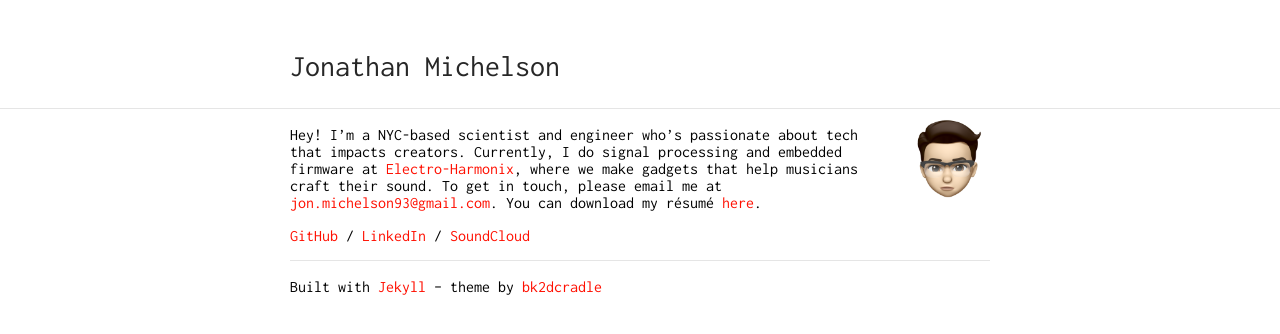
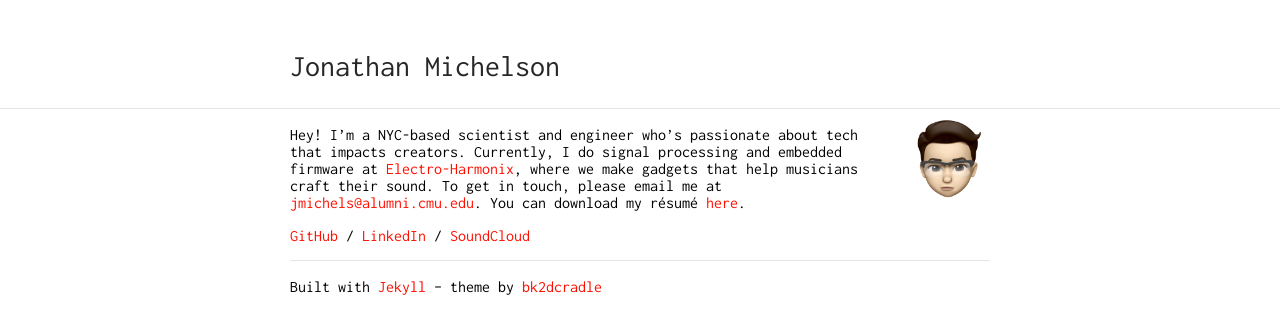
Before and after one commit to jmichel3/jmichel3.github.io, a Jekyll site: the page built from index.md, in a window 1280 px wide. Shown: the top 334 px of the page. Built offline with Jekyll 4.4.1, drawn with Linux system fonts in a browser that asks for light colours.

Commit message:
fix typo

```diff
--- a/index.md
+++ b/index.md
@@ -4,7 +4,7 @@ layout: default
 
 <img class="profile-picture" src="assets/animoji-headshot.jpg">
 
-Hey! I'm a NYC-based scientist and engineer who's passionate about tech that impacts creators. Currently, I do signal processing and embedded firmware at [Electro-Harmonix](https://ehx.com), where we make gadgets that help musicians craft their sound. To get in touch, please email me at [jon.michelson93@gmail.com](mailto:jmichels@alumni.cmu.edu). You can download my résumé [here](http://jonathanmichelson.com/assets/resume-2020-jjm-audio-dsp.pdf).
+Hey! I'm a NYC-based scientist and engineer who's passionate about tech that impacts creators. Currently, I do signal processing and embedded firmware at [Electro-Harmonix](https://ehx.com), where we make gadgets that help musicians craft their sound. To get in touch, please email me at [jmichels@alumni.cmu.edu](mailto:jmichels@alumni.cmu.edu). You can download my résumé [here](http://jonathanmichelson.com/assets/resume-2020-jjm-audio-dsp.pdf).
 
 [GitHub](https://www.github.com/jmichel3) / [LinkedIn](https://www.linkedin.com/in/jonathanmichelson/) / [SoundClou](https://www.soundcloud.com/jonmichelson)[d](http://ec2-54-84-52-119.compute-1.amazonaws.com/blog/)
 
```
